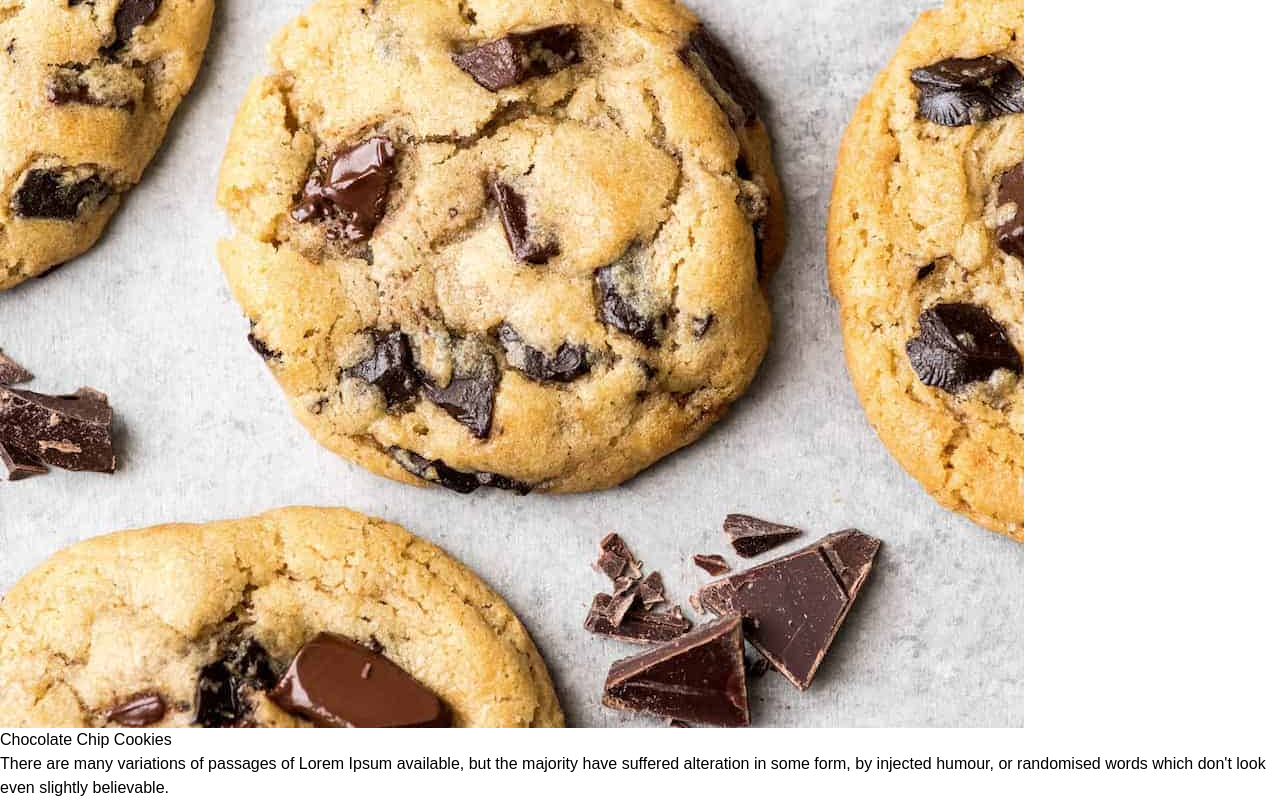
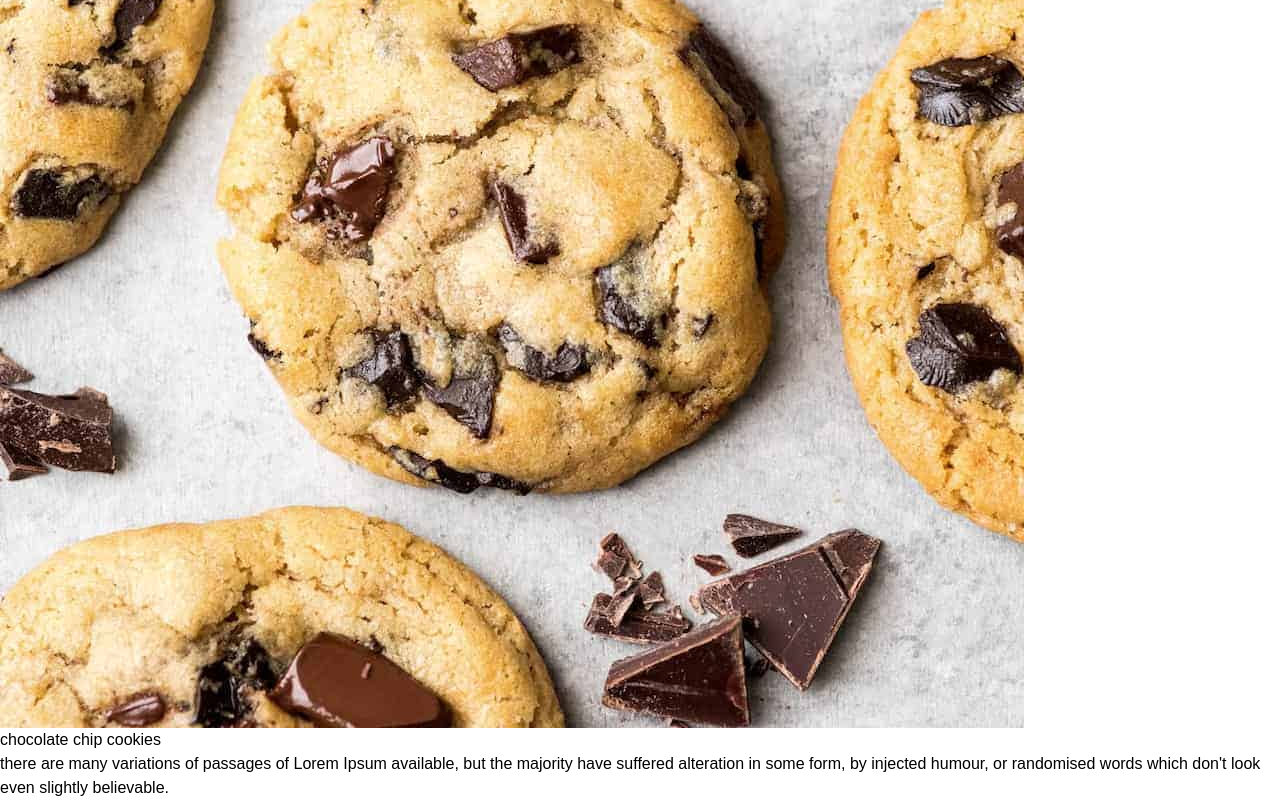
Before and after one commit to adesob/Gruhb, a React (Create React App) app: page / in a window 1280 px wide. Shown: the part 1290-2090 px from the top of the page. Built offline with nearby package versions, Linux system fonts and the light colour scheme; a web font is replaced by a local one.

Commit message:
Update Trending.js

```diff
--- a/src/Components/Trending.js
+++ b/src/Components/Trending.js
@@ -4,7 +4,7 @@ const Trending = () => {
     return (
         <section id = "trending" class = "">
            <div class = "mx-auto my-4 sm: max-w-4xl px-7">
-               <p class = "text-2xl font-black">trending</p>
+               <p class = "text-3xl font-black">trending</p>
 
                <div class = "flex justify-between  space-x-10  my-3 w-full rounded-md border shadow-sm">
 
@@ -12,8 +12,8 @@ const Trending = () => {
 
 
                     <div class = "py-7 pr-12 flex flex-col space-y-4">
-                        <p class = "text-3xl font-bold">Chocolate Chip Cookies </p>
-                        <p class = "text-xl">There are many variations of passages of Lorem Ipsum available, but the majority have suffered alteration in some form, by injected humour, or randomised words which don't look even slightly believable.</p>
+                        <p class = "text-3xl font-bold">chocolate chip cookies </p>
+                        <p class = "text-xl">there are many variations of passages of Lorem Ipsum available, but the majority have suffered alteration in some form, by injected humour, or randomised words which don't look even slightly believable.</p>
                     </div>
 
 
```
